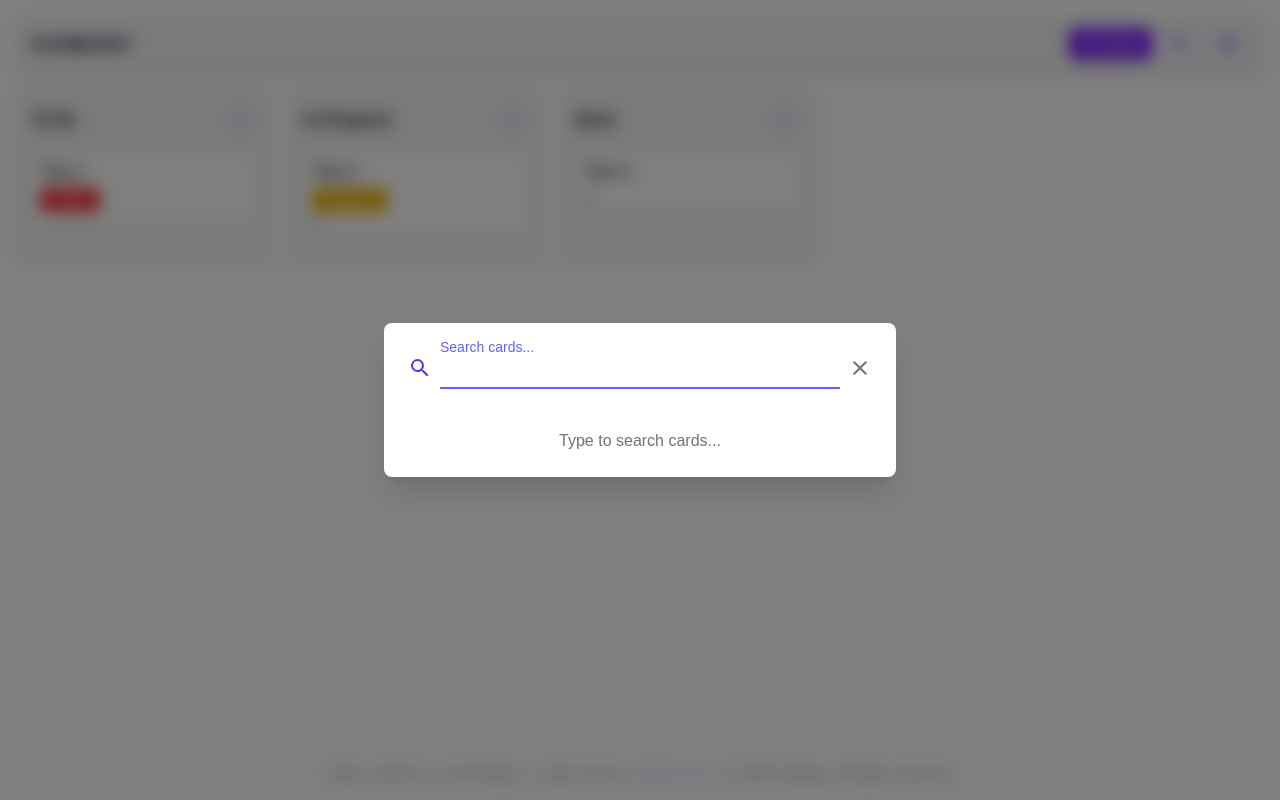
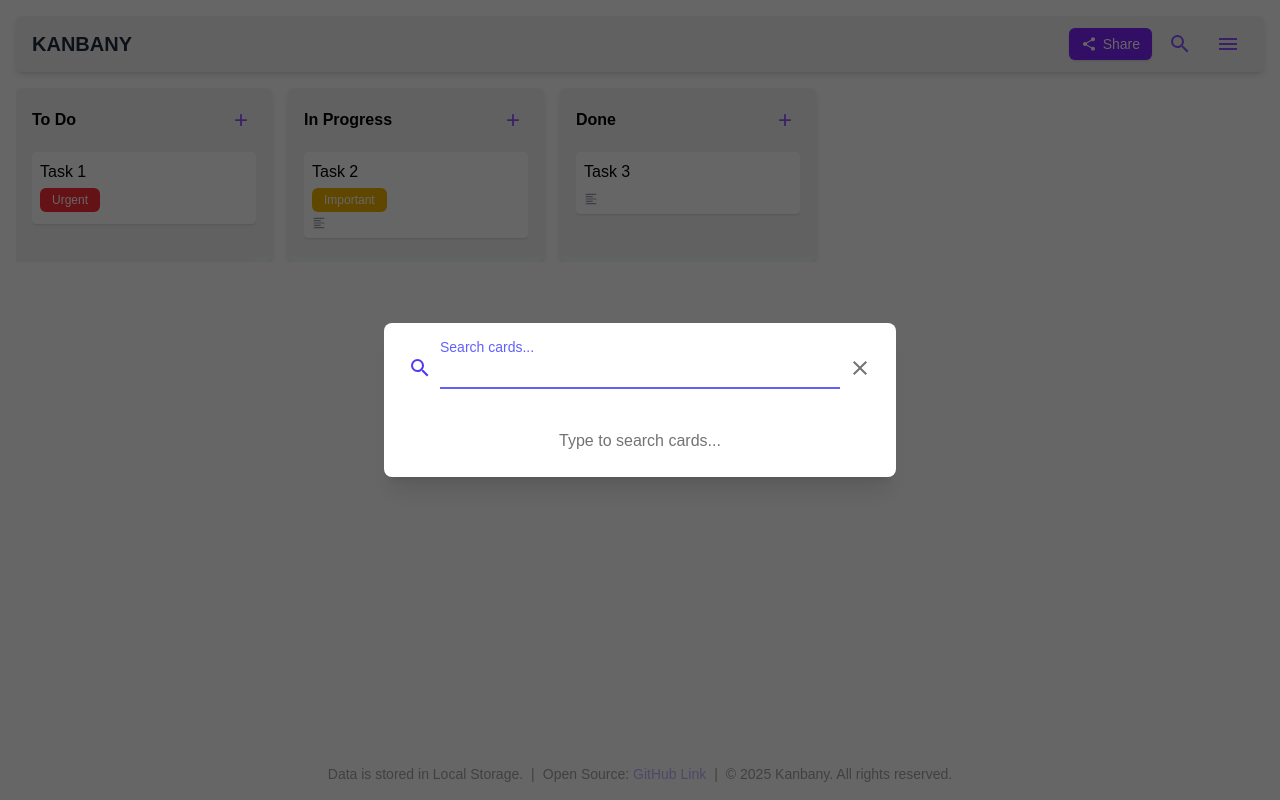
Before and after one commit to maxverwiebe/kanbany, a Next.js app: page / in a window 1280 px wide. Both pictures are taken after a click on the button 1180 px from the left and 44 px from the top of the page. Built offline with nearby package versions, Linux system fonts and the light colour scheme.

Commit message:
update background opacity for CardSearchModal overlay

```diff
--- a/components/CardSearchModal.js
+++ b/components/CardSearchModal.js
@@ -69,10 +69,7 @@ export default function CardSearchModal({ isOpen, onClose }) {
 
   return (
     <>
-      <div
-        className="fixed inset-0 bg-black/50 backdrop-blur-sm"
-        onClick={onClose}
-      />
+      <div className="fixed inset-0 bg-black/60" onClick={onClose} />
 
       <div className="fixed inset-0 z-50 flex items-center justify-center px-4">
         <div className="relative bg-white dark:bg-neutral-800 rounded-lg shadow-xl max-w-lg w-full p-6 space-y-6">
```
